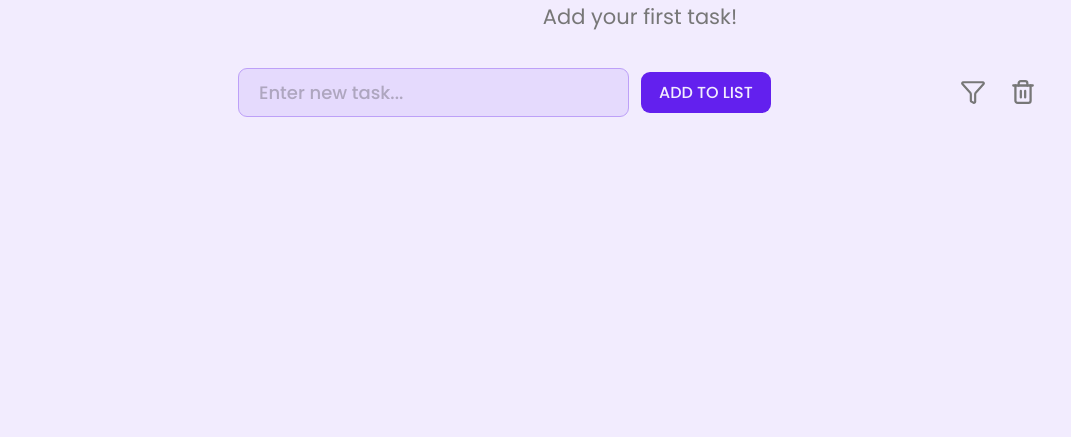
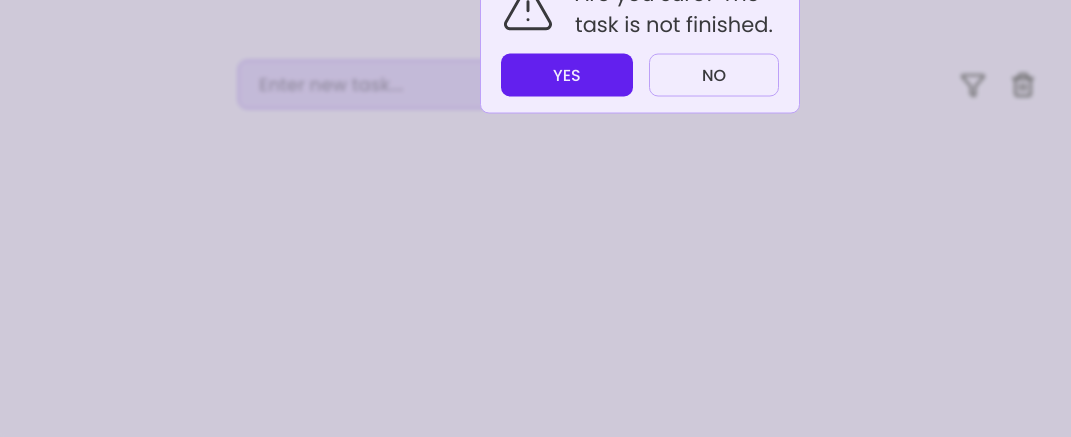
Before and after one commit to leny404/classic-todo, a website built with Parcel: page index.html in a window 1280 px wide. Shown: the part 363-800 px from the top of the page, without its empty margins (0-1071 px from the left). Built offline with nearby package versions, Linux system fonts and the light colour scheme.

Commit message:
Added confirmation modal and functionality to it for deleting task

```diff
--- a/index.html
+++ b/index.html
@@ -45,6 +45,41 @@
         <path d="m5.636 5.636.707.707" />
         <path d="m17.657 17.657.707.707" />
       </svg>
+      <div class="modal-confirm__overlay modal-confirm__overlay--shown">
+        <div class="modal-confirm">
+          <div class="modal-confirm__content">
+            <svg
+              xmlns="http://www.w3.org/2000/svg"
+              width="54"
+              height="54"
+              viewBox="0 0 24 24"
+              fill="none"
+              stroke="currentColor"
+              stroke-width="1.3"
+              stroke-linecap="round"
+              stroke-linejoin="round"
+              class="lucide lucide-triangle-alert preview-icon modal-icon"
+            >
+              <path
+                d="m21.73 18-8-14a2 2 0 0 0-3.48 0l-8 14A2 2 0 0 0 4 21h16a2 2 0 0 0 1.73-3"
+              />
+              <path d="M12 9v4" />
+              <path d="M12 17h.01" />
+            </svg>
+            <p class="modal-confirm__message">
+              Are you sure? The task is not finished.
+            </p>
+          </div>
+          <div class="modal-confirm__btns-container">
+            <button class="modal-confirm__accept-btn btn primary--btn">
+              YES
+            </button>
+            <button class="modal-confirm__reject-btn btn secondary--btn">
+              NO
+            </button>
+          </div>
+        </div>
+      </div>
       <div class="todo__container">
         <header class="todo__header">
           <h1 class="todo__header--title">
--- a/src/js/controller.js
+++ b/src/js/controller.js
@@ -1,6 +1,7 @@
 import addTaskView from './views/addTaskView';
 import taskItemView from './views/taskItemView';
 import { deleteBtnView, filterBtnView, themeBtnView } from './views/btnView';
+import modalConfirmView from './views/modalConfirmView';
 
 import * as model from './model';
 
@@ -34,7 +35,15 @@ const controlDeleteModeToggle = function (isActive) {
   taskItemView.toggleDeleteMode(isActive);
 };
 
-const controlDeleteTask = function (id) {
+const themeController = function (isDark) {
+  document.documentElement.setAttribute(
+    'data-theme',
+    isDark ? 'dark' : 'light',
+  );
+  localStorage.setItem('theme', isDark ? 'dark' : 'light');
+};
+
+const removeTask = function (id) {
   model.deleteTask(id);
 
   updateButtonsState();
@@ -44,12 +53,15 @@ const controlDeleteTask = function (id) {
   if (model.state.todo.length === 0) taskItemView.renderMessage();
 };
 
-const themeController = function (isDark) {
-  document.documentElement.setAttribute(
-    'data-theme',
-    isDark ? 'dark' : 'light',
-  );
-  localStorage.setItem('theme', isDark ? 'dark' : 'light');
+const controlDeleteTask = function (id) {
+  const task = model.findTodoById(id);
+
+  if (task && !task.isFinished) {
+    modalConfirmView.open(id);
+    return;
+  }
+
+  removeTask(id);
 };
 
 const updateButtonsState = function () {
@@ -66,16 +78,14 @@ const init = function () {
   deleteBtnView.addClickHandler(controlDeleteModeToggle);
   filterBtnView.addClickHandler(filterController);
   themeBtnView.addClickHandler(themeController);
-
-  // const savedTheme = localStorage.getItem('theme') || 'light';
-  // document.documentElement.setAttribute('data-theme', savedTheme);
-
   themeBtnView.setActive(savedTheme === 'dark');
 
+  taskItemView.addCheckmarkTaskHandler(checkmarkTaskController);
+  addTaskView.addTaskHandler(addTaskController);
   taskItemView.addDeleteTaskHandler(controlDeleteTask);
 
-  addTaskView.addTaskHandler(addTaskController);
-  taskItemView.addCheckmarkTaskHandler(checkmarkTaskController);
+  modalConfirmView.addConfirmHandler(removeTask);
+  modalConfirmView.addCancelHandler();
 };
 init();
 
--- a/src/js/model.js
+++ b/src/js/model.js
@@ -25,7 +25,7 @@ const resetStorage = function () {
 };
 // resetStorage();
 
-const findTodoById = function (id) {
+export const findTodoById = function (id) {
   return state.todo.find(todo => todo.id === id);
 };
 
--- a/src/js/views/BtnView.js
+++ b/src/js/views/BtnView.js
@@ -1,13 +1,13 @@
 import { funnel, trash, theme } from '../icons/icons';
 
 class BtnView {
-  constructor(className, secondaryIcon) {
+  constructor(className, activeIcon) {
     this._className = className;
     this._btn = document.querySelector(`.${className}`);
     this._disabled = false;
     this._active = false;
     this._primaryIcon = this._btn.innerHTML;
-    this._secondaryIcon = secondaryIcon;
+    this._activeIcon = activeIcon;
     this._handler = null;
   }
 
@@ -16,7 +16,7 @@ class BtnView {
   }
 
   _switchIcon() {
-    this._setIcon(this._active ? this._secondaryIcon : this._primaryIcon);
+    this._setIcon(this._active ? this._activeIcon : this._primaryIcon);
   }
 
   _setActiveState(isActive) {
--- /dev/null
+++ b/src/js/views/modalConfirmView.js
@@ -0,0 +1,31 @@
+class modalConfirmView {
+  _overlay = document.querySelector('.modal-confirm__overlay');
+  _btnConfirm = document.querySelector('.modal-confirm__accept-btn');
+  _btnCancel = document.querySelector('.modal-confirm__reject-btn');
+  _pendingId = null;
+
+  open(id) {
+    this._pendingId = id;
+    this._overlay.classList.add('modal-confirm__overlay--shown');
+  }
+
+  close() {
+    this._pendingId = null;
+    this._overlay.classList.remove('modal-confirm__overlay--shown');
+  }
+
+  addConfirmHandler(handler) {
+    this._btnConfirm.addEventListener('click', () => {
+      handler(this._pendingId);
+      this.close();
+    });
+  }
+  addCancelHandler() {
+    this._btnCancel.addEventListener('click', this.close.bind(this));
+    this._overlay.addEventListener('click', e => {
+      if (e.target.closest('.modal-confirm')) return;
+      this.close();
+    });
+  }
+}
+export default new modalConfirmView();
--- a/src/style/components/_btns.scss
+++ b/src/style/components/_btns.scss
@@ -127,7 +127,7 @@
 
 .theme-btn {
   position: absolute;
-
+  z-index: 99;
   top: 20px;
   left: 20px;
 
--- a/src/style/components/_index.scss
+++ b/src/style/components/_index.scss
@@ -1,2 +1,3 @@
 @forward './todo';
 @forward './btns';
+@forward './modalConfirm';
--- /dev/null
+++ b/src/style/components/_modalConfirm.scss
@@ -0,0 +1,64 @@
+.modal-confirm {
+  background-color: var(--bg-color);
+  border: 1px solid var(--primary-color-shade-1);
+  border-radius: 9px;
+  padding: 1.6rem 2rem;
+  position: absolute;
+  top: 50%;
+  left: 50%;
+  transform: translate(-50%, -50%);
+  max-width: 32rem;
+
+  &__overlay {
+    position: absolute;
+    z-index: 100;
+
+    top: 0;
+    left: 0;
+    background-color: #00000025;
+    backdrop-filter: blur(2px);
+    height: 100vh;
+    width: 100%;
+    opacity: 0;
+    visibility: hidden;
+    pointer-events: none;
+    transition: opacity 0.23s;
+
+    &--shown {
+      opacity: 1;
+      visibility: visible;
+      pointer-events: all;
+    }
+  }
+
+  &__content {
+    display: inline-flex;
+    align-items: center;
+    justify-content: center;
+    margin-bottom: 1.4rem;
+    gap: 2rem;
+  }
+
+  &__message {
+    font-size: 2.1rem;
+    color: var(--text-color);
+    // text-align: center;
+  }
+  &__btns-container {
+    display: flex;
+    gap: 1.6rem;
+  }
+
+  &__accept-btn {
+    flex-grow: 1;
+  }
+
+  &__reject-btn {
+    flex-grow: 1;
+  }
+}
+
+.modal-icon {
+  color: var(--text-color);
+  flex-shrink: 0;
+}
--- a/src/style/components/_todo.scss
+++ b/src/style/components/_todo.scss
@@ -33,9 +33,7 @@
 }
 
 .todo__list {
-  font-size: 2.1rem;
   list-style-type: none;
-  font-weight: 400;
   margin-bottom: 3.6rem;
   position: relative;
 
@@ -104,6 +102,8 @@
   .todo__description {
     color: var(--text-color);
     line-height: 1.3;
+    font-size: 2.1rem;
+    font-weight: 400;
   }
 
   .lucide-check.checked + .todo__description {
@@ -138,7 +138,4 @@
       color: var(--text-color-4);
     }
   }
-
-  // .todo__button-add {
-  // }
 }
```
